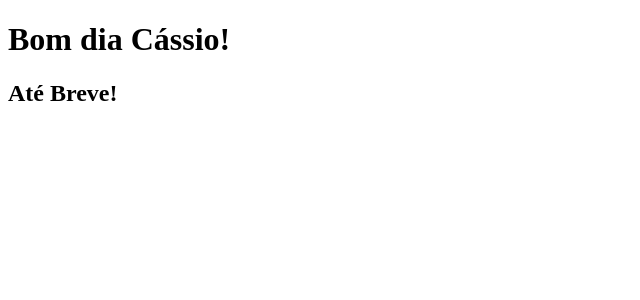
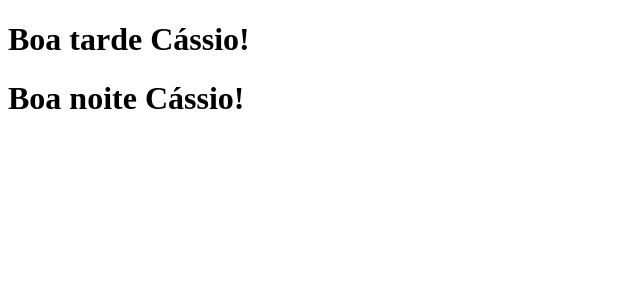
Before and after one commit to cassiosantana/react-new-e, a React (Vite) app: page / in a window 1280 px wide. Shown: the top 300 px of the page, without its empty margins (0-640 px from the left). Built offline with nearby package versions, Linux system fonts and the light colour scheme.

Commit message:
multiplos componentes

```diff
--- /dev/null
+++ b/src/components/Multiplos.jsx
@@ -0,0 +1,11 @@
+// export const BoaTarde = props => <h1>Boa tarde {props.nome}!</h1>
+// export const BoaNoite = props => <h1>Boa noite {props.nome}!</h1>
+// export default { BoaTarde }
+
+
+const BoaTarde = props => <h1>Boa tarde {props.nome}!</h1>
+const BoaNoite = props => <h1>Boa noite {props.nome}!</h1>
+export { BoaTarde, BoaNoite }
+export default { BoaTarde }
+
+// para exportar como default não é possivel utilizar let, var ou const
--- a/src/main.jsx
+++ b/src/main.jsx
@@ -1,5 +1,10 @@
 import ReactDOM from "react-dom/client";
-import BomDia from "./components/BomDia";
+import Multi, { BoaNoite } from "./components/Multiplos";
 
 const root = ReactDOM.createRoot(document.getElementById("root"));
-root.render(<BomDia nome="Cássio"/>);
+root.render(
+    <div>
+        <Multi.BoaTarde nome="Cássio"/>
+        <BoaNoite nome="Cássio"/>
+    </div>
+);
```
